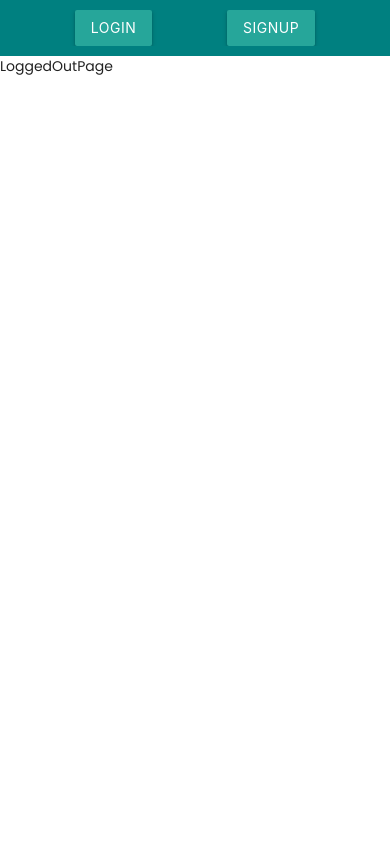
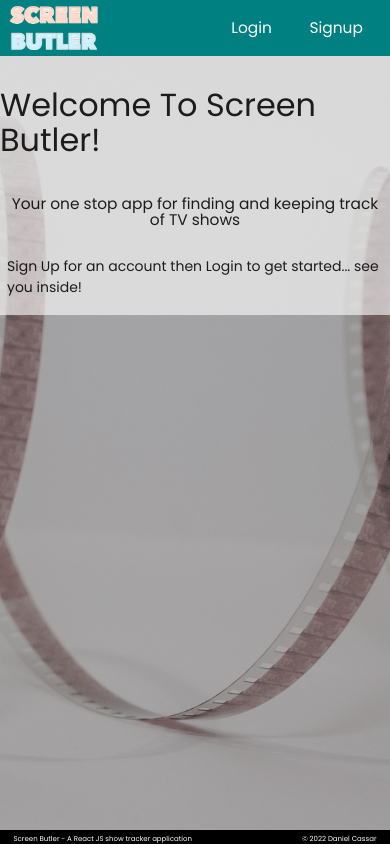
Before and after one commit to dcassar622/screen-butler, a React (Create React App) app: page / in a window 390 px wide. Built offline with nearby package versions, Linux system fonts and the light colour scheme.

Commit message:
Add files via upload
UI and Logic finalised v1

```diff
--- a/public/index.html
+++ b/public/index.html
@@ -20,7 +20,7 @@
 
     <title>React App</title>
   </head>
-  <body>
+  <body style='overflow: scroll;'>
     <noscript>You need to enable JavaScript to run this app.</noscript>
     <div id="root"></div>
 
--- a/src/components/AuthWrapper.js
+++ b/src/components/AuthWrapper.js
@@ -7,7 +7,7 @@ import { initializeApp } from 'firebase/app';
 import Nav from './Nav';
 import Footer from './Footer';
 import Pages from './Pages';
-import LoggedOutPage from './LoggedOutPage';
+
 
 
 const firebaseConfig = {
@@ -64,7 +64,12 @@ function AuthWrapper() {
           email : email,
           password : password,
           id: userData.user.uid
-        }).then(setModalOpen(false))
+        }).then(() => {
+          setSignupAuthError(`Sign Up Successful! You can now LOGIN to use the app... redirecting you back to homepage!`)
+          setTimeout(() => {
+            window.location.reload();
+          }, 4000)
+        })
       }).catch(error => {
         let errorString = error.message;
         let subString = errorString.substring(errorString.indexOf('/') + 1, errorString.indexOf(')'));
@@ -99,7 +104,7 @@ function AuthWrapper() {
              modalOpen={modalOpen}
              signoutUser={signoutUser}
              currUser={currUser}/>
-        { isLoggedIn ? <Pages currUser={currUser} /> : <LoggedOutPage /> }
+        <Pages currUser={currUser} isLoggedIn={isLoggedIn}/>
         <Footer />
       </Router>
     </div>
--- a/src/components/CurrentlyWatchingPage.js
+++ b/src/components/CurrentlyWatchingPage.js
@@ -24,8 +24,6 @@ const CurrentlyWatchingPage = ({ currUser, currShows, removeFromPage, updateShow
           <h5>You have no shows added here at the moment, but...</h5>
           <p>You can add some from the Search or the Wishlist page :)</p>
       </div>
-      <div className='results-wrapper-no-shows'>
-      </div>
       </>
     }
 
--- a/src/components/Footer.js
+++ b/src/components/Footer.js
@@ -1,7 +1,10 @@
-import React from 'react';
-
 const Footer = () => {
-  return <div></div>;
+  return (
+    <div className='footer-wrapper'>
+      <p>Screen Butler - A React JS show tracker application</p>
+      <p>© 2022 Daniel Cassar</p>
+    </div>
+  )
 };
 
 export default Footer;
--- a/src/components/LoggedOutPage.js
+++ b/src/components/LoggedOutPage.js
@@ -1,6 +1,12 @@
 const LoggedOutPage = () => {
   return (
-    <div>LoggedOutPage</div>
+    <>
+      <div className='page-intro-wrapper'>
+                <h4>Welcome To Screen Butler!</h4>
+                <h5>Your one stop app for finding and keeping track of TV shows</h5>
+                <p>Sign Up for an account then Login to get started... see you inside!</p>
+            </div>
+    </>
   )
 }
 
--- a/src/components/Login.js
+++ b/src/components/Login.js
@@ -55,7 +55,7 @@ const Login = ({loginUser, loginAuthError, clearAuthError}) => {
               preventScrolling: true,
               startingTop: '4%'
             }}
-            trigger={<Button node="button">Login</Button>}
+            trigger={<p node="button" className='auth-link'>Login</p>}
           >
             <input type='email' name='login-email' id='login-email'
                    placeholder='Email' onChange={(event) => handleChangeEmail(event)} />
--- a/src/components/NavLoggedOut.js
+++ b/src/components/NavLoggedOut.js
@@ -7,7 +7,7 @@ const NavLoggedOut = ({ loginUser, loginAuthError, signupAuthError, clearAuthErr
   return (
     <nav className='navbar-main'>
       <div className='auth-btns-wrapper'>
-          <img src={logo} alt='logo' id='logo'/>
+          <img src={logo} alt='logo' id='logo-logged-out'/>
           <Login loginUser={loginUser} loginAuthError={loginAuthError} clearAuthError={clearAuthError} />
           <Signup signupUser={signupUser} signupAuthError={signupAuthError} clearAuthError={clearAuthError} modalOpen={modalOpen}/>
       </div>
--- a/src/components/Pages.js
+++ b/src/components/Pages.js
@@ -6,8 +6,9 @@ import { addDoc, deleteDoc, collection, getDocs, getFirestore, updateDoc } from
 import SearchPage from './SearchPage';
 import CurrentlyWatchingPage from './CurrentlyWatchingPage';
 import WishlistPage from './WishlistPage';
+import LoggedOutPage from './LoggedOutPage';
 
-const Pages = ({ currUser }) => {
+const Pages = ({ currUser, isLoggedIn }) => {
 
     const db = getFirestore();     // invokes firebase firestore
     let [current, setCurrentShows] = useState([]);
@@ -121,7 +122,8 @@ const Pages = ({ currUser }) => {
 
     return (
     <div className='pages-wrapper'>
-        <Routes>
+        {isLoggedIn ? (
+            <Routes>
             <Route path='/'
                 element={<SearchPage addToPage={addToPage}/>} exact />
             <Route path='current-shows'
@@ -134,6 +136,8 @@ const Pages = ({ currUser }) => {
             <Route path='wishlist'
                 element={<WishlistPage wishlist={wishlist}  addToPage={addToPage} removeFromPage={removeFromPage}/>} />
         </Routes>
+        ) : <LoggedOutPage />}
+
     </div>
   );
 }
--- a/src/components/SearchPage.js
+++ b/src/components/SearchPage.js
@@ -6,7 +6,6 @@ const SearchPage = ( { addToPage } ) => {
 
     const [results, setResults] = useState([])
     const [metaResults, setMetaResults] = useState([])
-    const [noResultsFound, setNoResultsFound] = useState()
 
     const setMetaData = (shows) => {
         shows.forEach(async (item) => {
@@ -17,14 +16,8 @@ const SearchPage = ( { addToPage } ) => {
     }
 
     const updateResults = (mainData) => {
-        if (mainData !==[]) {
-            setNoResultsFound(false)
         setResults(mainData.tv_shows)
         setMetaData(mainData.tv_shows)
-        }
-        else {
-            setNoResultsFound(true)
-        }
     }
 
     return (
@@ -34,12 +27,11 @@ const SearchPage = ( { addToPage } ) => {
                 <p> Look up TV shows and add them to your currently watching or wishlist page!</p>
             </div>
             <SearchForm updateResults={updateResults}/>
-            { noResultsFound ? <h4>No Results Found</h4> :
             <SearchResults
                 results={results}
                 metaResults={metaResults}
                 addToPage={addToPage}
-                           />}
+            />
         </div>
     )
 };
--- a/src/components/Signup.js
+++ b/src/components/Signup.js
@@ -70,7 +70,7 @@ const Signup = ({signupUser, signupAuthError, clearAuthError, modalOpen }) => {
               preventScrolling: true,
               startingTop: '4%'
             }}
-            trigger={<Button node="button">Signup</Button>}
+            trigger={<p node="button" className='auth-link' id='signup-link'>Signup</p>}
           >
            <input type='text' name='signup-name' id='signup-name' placeholder='Name 'onChange={(event) => handleChange(event)}></input>
            <input type='email' name='signup-email' id='signup-email' placeholder='Email' onChange={(event) => handleChange(event)}></input>
--- a/src/components/WishlistPage.js
+++ b/src/components/WishlistPage.js
@@ -21,8 +21,6 @@ const WishlistPage = ({ wishlist, addToPage, removeFromPage}) => {
               <h5>You have no shows added here at the moment, but...</h5>
               <p>You can add some from the Search Page!</p>
           </div>
-          <div className='results-wrapper-no-shows'>
-          </div>
       </> }
     </div>
   )
--- a/src/index.css
+++ b/src/index.css
@@ -3,10 +3,20 @@
 /******************** MACRO **********************/
 
 * {
+  overflow: scroll !important;
+}
+
+html {
+  overflow: scroll !important;
+  margin: 0;
+  padding: 0;
+  box-sizing: border-box;
   overflow: scroll;
+  margin: 0 auto;
 }
 
 body {
+  overflow: scroll !important;
   position: absolute;
   margin: 0 auto;
   width: 100%;
@@ -55,19 +65,34 @@ code {
   justify-content: center;
 }
 
-#logo {
+/******************** NAV LOGGED OUT **********************/
+
+.auth-btns-wrapper {
+  width: 100%;
+  display: flex;
+  justify-content: right;
+  align-items: center;
+  padding-right: 5%;
+}
+.auth-link {
+  font-size: 1.3rem;
+}
+
+.auth-link:hover {
+  cursor: pointer;
+  color:rgb(209, 181, 181);
+  transition: all ease-in-out 0.25s;
+  transform: scale(1.1);
+}
+
+#logo-logged-out {
   position: absolute;
   left: 1%;
   max-height: 50px;
 }
 
-/******************** NAV LOGGED OUT **********************/
-
-.auth-btns-wrapper {
-  width: 100%;
-  display: flex;
-  justify-content: space-evenly;
-  align-items: center;
+#signup-link {
+  margin-left: 50px;
 }
 
 /******************** NAV LOGGED IN **********************/
@@ -91,11 +116,21 @@ code {
   text-align: center;
 }
 
+.nav-link:active {
+  color:rgb(158, 115, 115);
+}
+
 .nav-link:hover {
   cursor: pointer;
   transition: all ease-in-out 0.25s;
   transform: scale(1.1);
   background:rgb(158, 115, 115);
+}
+
+#logo {
+  position: absolute;
+  left: 1%;
+  max-height: 50px;
 }
 
 #username-wrapper {
@@ -124,8 +159,10 @@ code {
 /******************** PAGES **********************/
 
 .pages-wrapper {
+  overflow: scroll;
+  scroll-behavior: smooth;
   width: 100%;
-  height: 100%;
+  min-height: calc(100vh - 100px);
   margin: 0 auto;
   background-color: rgb(242, 245, 248);
   background-image: url(./reel-background-bw.jpg);
@@ -134,7 +171,11 @@ code {
   background-position: center center;
 }
 
-/******************** SEARCH FORM **********************/
+/******************** SEARCH PAGE **********************/
+
+.search-page-on-load {
+  padding-bottom: 200px;
+}
 
 #search-form-wrapper {
   display: flex;
@@ -176,29 +217,16 @@ code {
 
 .results-wrapper {
   overflow: scroll;
+  scroll-behavior: smooth;
   padding: 50px 100px;
   width: 100%;
-  height: 100%;
+  min-height: 100%;
   display: flex;
   justify-content: space-between;
   flex-wrap: wrap;
   column-gap: 2rem;
   row-gap: 2rem;
   background-color: rgb(204, 224, 224, 0.25);
-}
-
-.results-wrapper-no-shows {
-  display: flex;
-  flex-direction: column;
-  align-items: center;
-  justify-content: center;
-  height: 100%;
-  width: 100%;
-  background-color: rgb(242, 245, 248);
-  /*background-image: url(./reel-background-bw.jpg);*/
-  background-size: cover;
-  background-repeat: no-repeat;
-  background-position: center center;
 }
 
 .page-intro-wrapper {
@@ -210,6 +238,10 @@ code {
   flex-direction: column;
   align-items: center;
   justify-content: center;
+}
+
+.page-intro-wrapper > h4, .page-intro-wrapper > h5, .page-intro-wrapper > p {
+  padding: 0;
 }
 
 .show-wrapper {
@@ -385,9 +417,21 @@ code {
   box-shadow: 0 0 2px teal;
 }
 
+/******************** FOOTER **********************/
 
+.footer-wrapper {
+  /*position: absolute;
+  bottom: 0;*/
+  width: 100%;
+  display: flex;
+  justify-content: space-between;
+  align-items: center;
+  background-color: black;
+  color: white;
+  padding: 0 10px;
+}
 
-/******************** WISHLIST **********************/
+/******************** RESPONSIVE / MEDIA QUERIES **********************/
 
 /** Small Laptops & Tablets (landscape) **/
 
@@ -404,6 +448,10 @@ code {
     margin-right: 8rem;
     font-size: 24px;
   }
+
+  .page-intro-wrapper > h5{
+    font-size: 1.4rem;
+  }
 }
 
 /** Tablets & Larger Phones (landscape) **/
@@ -419,6 +467,7 @@ code {
   .nav-right-wrapper {
     width: 40%;
   }
+
 
   #logo {
     display: none;
@@ -446,6 +495,10 @@ code {
     width: 100%;
     border-radius: 0;
   }
+
+  .page-intro-wrapper > h5{
+    font-size: 1.2rem;
+  }
 }
 
 /** Phones **/
@@ -454,6 +507,7 @@ code {
 
   #search-form-wrapper {
     width: 100%;
+    padding: 10px 0 20px 0;
   }
 
   .nav-links-wrapper {
@@ -493,4 +547,26 @@ code {
     border-radius: 0;
   }
 
+  .pages-wrapper {
+    min-height: calc(100vh - 70px);
+  }
+
+  .page-intro-wrapper > h5{
+    font-size: 1.1rem;
+    padding: 10px;
+    text-align: center;
+  }
+
+  .auth-btns-wrapper > p {
+    font-size: 1.1rem;
+  }
+
+  #signup-link {
+    margin-left: 30px;
+  }
+
+  .footer-wrapper > p {
+    font-size: 0.5rem;
+  }
+
 }
```
Lines whose indentation alone changed are shown as unchanged.
